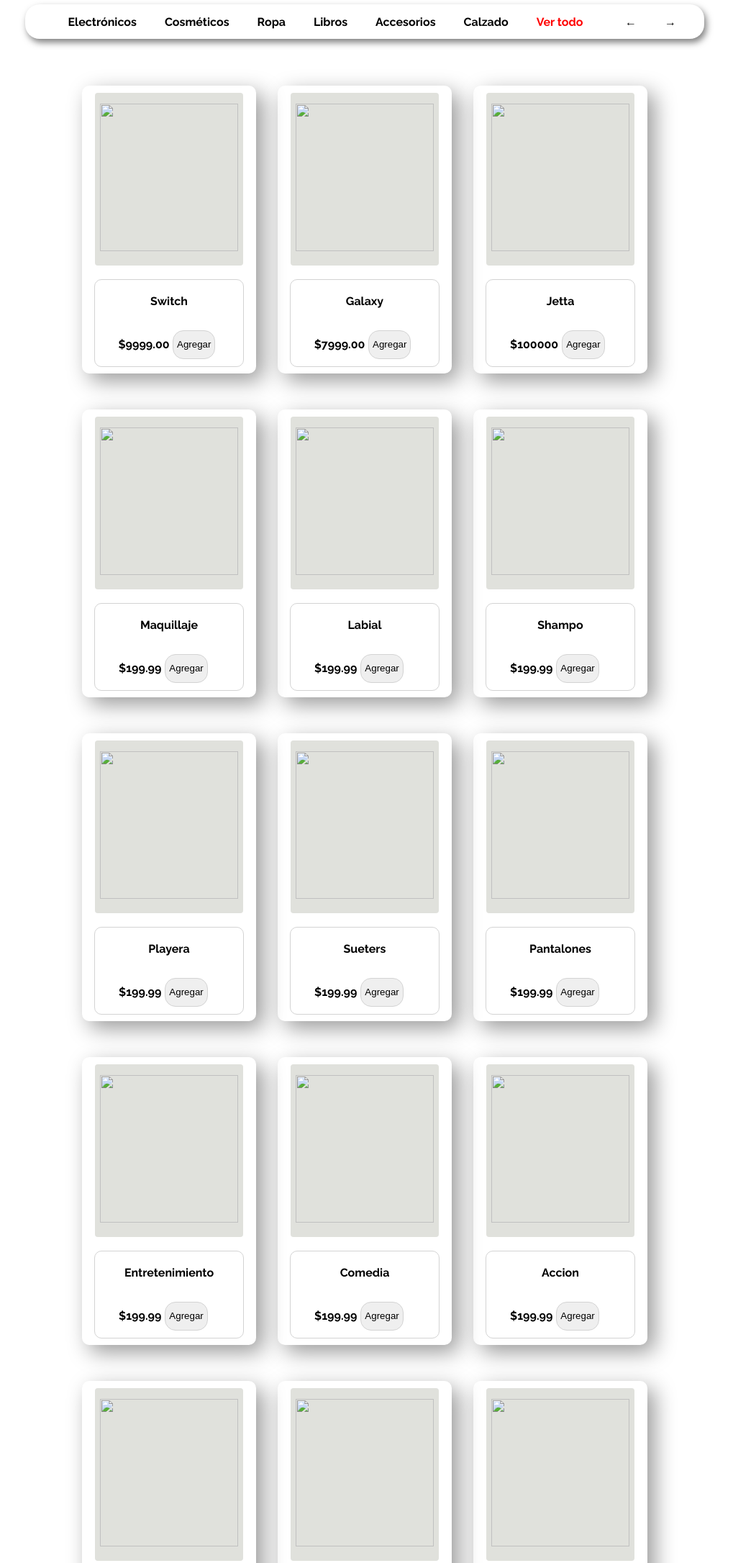
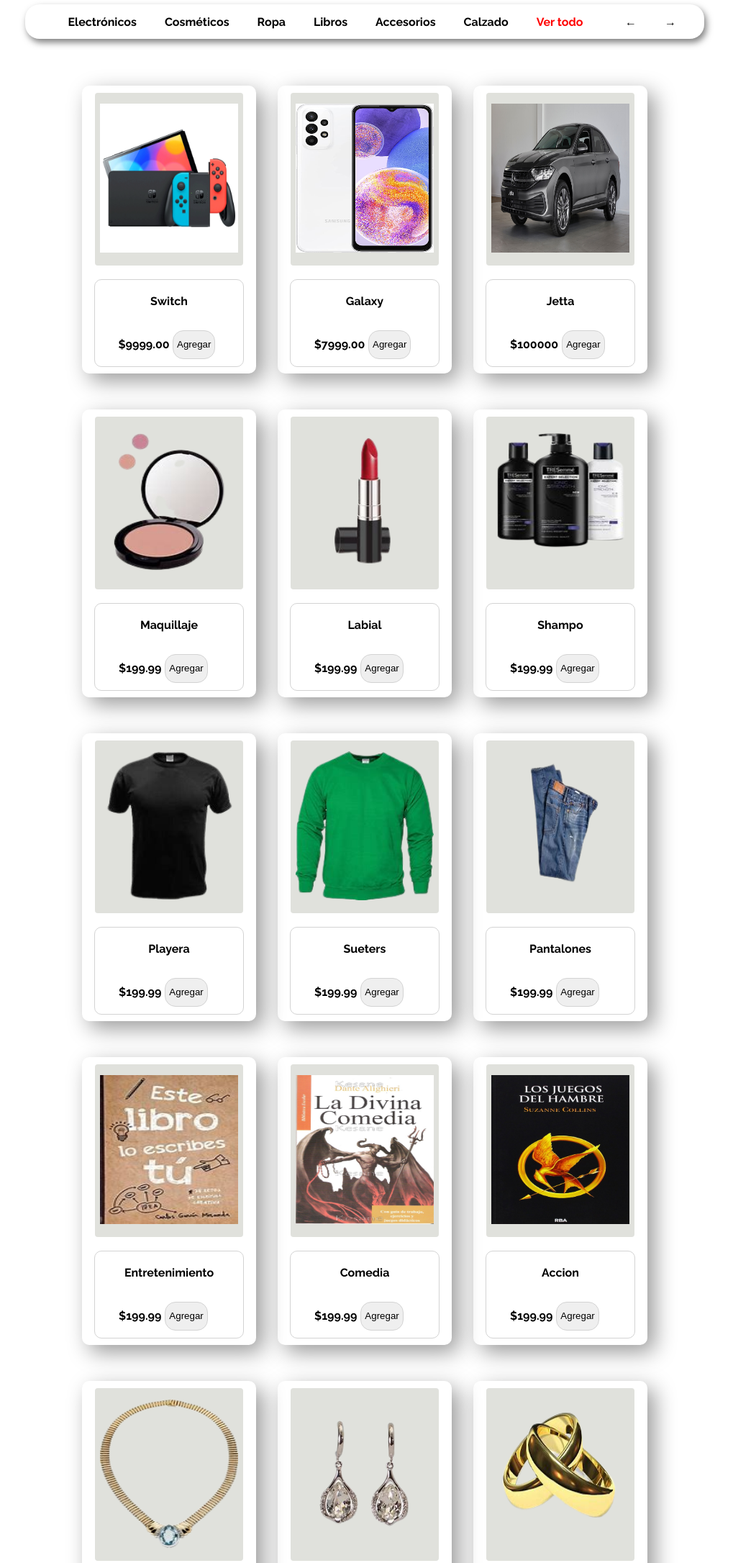
Before and after one commit to shutherderek/E-shop, a plain HTML site: page index.html in a window 1280 px wide. Shown: the part 413-2585 px from the top of the page at 72% size, without its empty margins (133-1152 px from the left). Drawn offline with Linux system fonts and the light colour scheme.

Commit message:
Update index.html

```diff
--- a/index.html
+++ b/index.html
@@ -105,7 +105,7 @@
 
     <section class="productscontainer" id="cajaproductosa">
         <div class="divproducts electronicos">
-            <div class="subdivproducts"><img class="fotos" src="img/s.png"></div>
+            <div class="subdivproducts"><img class="fotos" src="s.png"></div>
                 <div class="subdivproducts1 "><p class="nombres">Switch</p>
                      <div class="preagre">
                         <div class="precio"><p id="objectprice">$9999.00</p></div>
@@ -115,7 +115,7 @@
         </div>
 
         <div class="divproducts electronicos">
-            <div class="subdivproducts"><img class="fotos" src="img/g.jpg"></div>
+            <div class="subdivproducts"><img class="fotos" src="g.jpg"></div>
                 <div class="subdivproducts1"><p class="nombres">Galaxy</p>
                     <div class="preagre">
                         <div class="precio"><p id="objectprice">$7999.00</p></div>
@@ -125,7 +125,7 @@
         </div>
 
         <div class="divproducts electronicos">
-            <div class="subdivproducts"> <img class="fotos" src="img/j.jpg"></div>
+            <div class="subdivproducts"> <img class="fotos" src="j.jpg"></div>
                 <div class="subdivproducts1"><p class="nombres">Jetta</p>
                  <div class="preagre">
                         <div class="precio"><p id="objectprice">$100000</p></div>
@@ -135,7 +135,7 @@
         </div>
 
         <div class="divproducts cosmeticos">
-            <div class="subdivproducts"><img src="img/maquillaje.png" class="fotos"></div>
+            <div class="subdivproducts"><img src="maquillaje.png" class="fotos"></div>
                 <div class="subdivproducts1"><p class="nombres">Maquillaje</p>
                      <div class="preagre">
                         <div class="precio"><p id="objectprice">$199.99</p></div>
@@ -145,7 +145,7 @@
         </div>
 
         <div class="divproducts cosmeticos">
-            <div class="subdivproducts"><img src="img/labial.png" class="fotos"></div>
+            <div class="subdivproducts"><img src="labial.png" class="fotos"></div>
                 <div class="subdivproducts1"><p class="nombres">Labial</p>
                      <div class="preagre">
                         <div class="precio"><p id="objectprice">$199.99</p></div>
@@ -155,7 +155,7 @@
         </div>
 
         <div class="divproducts cosmeticos">
-            <div class="subdivproducts"><img src="img/shampo.png" class="fotos"></div>
+            <div class="subdivproducts"><img src="shampo.png" class="fotos"></div>
                 <div class="subdivproducts1"><p class="nombres">Shampo</p>
                      <div class="preagre">
                         <div class="precio"><p id="objectprice">$199.99</p></div>
@@ -165,7 +165,7 @@
         </div>
 
         <div class="divproducts ropa">
-            <div class="subdivproducts"><img src="img/playeras.png" class="fotos"></div>
+            <div class="subdivproducts"><img src="playeras.png" class="fotos"></div>
                 <div class="subdivproducts1"><p class="nombres"> Playera</p>
                      <div class="preagre">
                         <div class="precio"><p id="objectprice">$199.99</p></div>
@@ -175,7 +175,7 @@
         </div>
 
         <div class="divproducts ropa">
-            <div class="subdivproducts"><img src="img/sueters.png" class="fotos"></div>
+            <div class="subdivproducts"><img src="sueters.png" class="fotos"></div>
                 <div class="subdivproducts1"><p class="nombres"> Sueters</p>
                      <div class="preagre">
                         <div class="precio"><p id="objectprice">$199.99</p></div>
@@ -185,7 +185,7 @@
         </div>
 
         <div class="divproducts ropa">
-            <div class="subdivproducts"><img src="img/pantalones.png" class="fotos"></div>
+            <div class="subdivproducts"><img src="pantalones.png" class="fotos"></div>
                 <div class="subdivproducts1"><p class="nombres">Pantalones</p>
                      <div class="preagre">
                         <div class="precio"><p id="objectprice">$199.99</p></div>
@@ -196,7 +196,7 @@
         </div>
 
         <div class="divproducts libros">
-            <div class="subdivproducts"><img src="img/entretenimiento.jpg" class="fotos"></div>
+            <div class="subdivproducts"><img src="entretenimiento.jpg" class="fotos"></div>
                 <div class="subdivproducts1"><p class="nombres">Entretenimiento</p>
                      <div class="preagre">
                         <div class="precio"><p id="objectprice">$199.99</p></div>
@@ -206,7 +206,7 @@
         </div>
 
         <div class="divproducts libros">
-            <div class="subdivproducts"><img src="img/comedia.png" class="fotos"></div>
+            <div class="subdivproducts"><img src="comedia.png" class="fotos"></div>
                 <div class="subdivproducts1"><p class="nombres">Comedia</p>
                      <div class="preagre">
                         <div class="precio"><p id="objectprice">$199.99</p></div>
@@ -216,7 +216,7 @@
         </div>
 
         <div class="divproducts libros">
-            <div class="subdivproducts"><img src="img/accion.jpg" class="fotos"></div>
+            <div class="subdivproducts"><img src="accion.jpg" class="fotos"></div>
                 <div class="subdivproducts1"><p class="nombres">Accion</p>
                      <div class="preagre">
                         <div class="precio"><p id="objectprice">$199.99</p></div>
@@ -227,7 +227,7 @@
         </div>
 
         <div class="divproducts accesorios">
-            <div class="subdivproducts"><img src="img/collar.png" class="fotos"></div>
+            <div class="subdivproducts"><img src="collar.png" class="fotos"></div>
                 <div class="subdivproducts1"><p class="nombres">Collar</p>
                      <div class="preagre">
                         <div class="precio"><p id="objectprice">$199.99</p></div>
@@ -237,7 +237,7 @@
         </div>
 
         <div class="divproducts accesorios">
-            <div class="subdivproducts"><img src="img/aretes.png" class="fotos"></div>
+            <div class="subdivproducts"><img src="aretes.png" class="fotos"></div>
                 <div class="subdivproducts1"><p class="nombres">Aretes</p>
                      <div class="preagre">
                         <div class="precio"><p id="objectprice">$199.99</p></div>
@@ -247,7 +247,7 @@
         </div>
 
         <div class="divproducts accesorios">
-            <div class="subdivproducts"><img src="img/anillos.png" class="fotos"></div>
+            <div class="subdivproducts"><img src="anillos.png" class="fotos"></div>
                 <div class="subdivproducts1"><p class="nombres">Anillos</p>
                      <div class="preagre">
                         <div class="precio"><p id="objectprice">$199.99</p></div>
@@ -258,7 +258,7 @@
         </div>
 
         <div class="divproducts calzado">
-            <div class="subdivproducts"><img src="img/zapatos.png" class="fotos"></div>
+            <div class="subdivproducts"><img src="zapatos.png" class="fotos"></div>
                 <div class="subdivproducts1"><p class="nombres">Zapatos</p>
                      <div class="preagre">
                         <div class="precio"><p id="objectprice">$199.99</p></div>
@@ -268,7 +268,7 @@
         </div>
 
         <div class="divproducts calzado">
-            <div class="subdivproducts"><img src="img/tenis.png" class="fotos"></div>
+            <div class="subdivproducts"><img src="tenis.png" class="fotos"></div>
                 <div class="subdivproducts1"><p class="nombres">Tenis</p>
                      <div class="preagre">
                         <div class="precio"><p id="objectprice">$199.99</p></div>
@@ -278,7 +278,7 @@
         </div>
 
         <div class="divproducts calzado">
-            <div class="subdivproducts"><img src="img/chanclas.png" class="fotos"></div>
+            <div class="subdivproducts"><img src="chanclas.png" class="fotos"></div>
                 <div class="subdivproducts1"><p class="nombres">Chanclas</p>
                      <div class="preagre">
                         <div class="precio"><p id="objectprice">$199.99</p></div>
```
